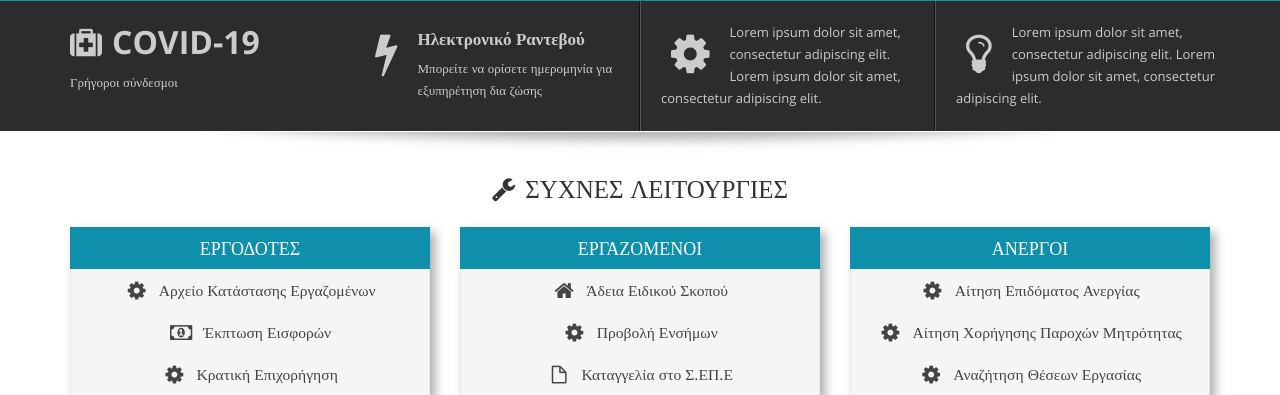
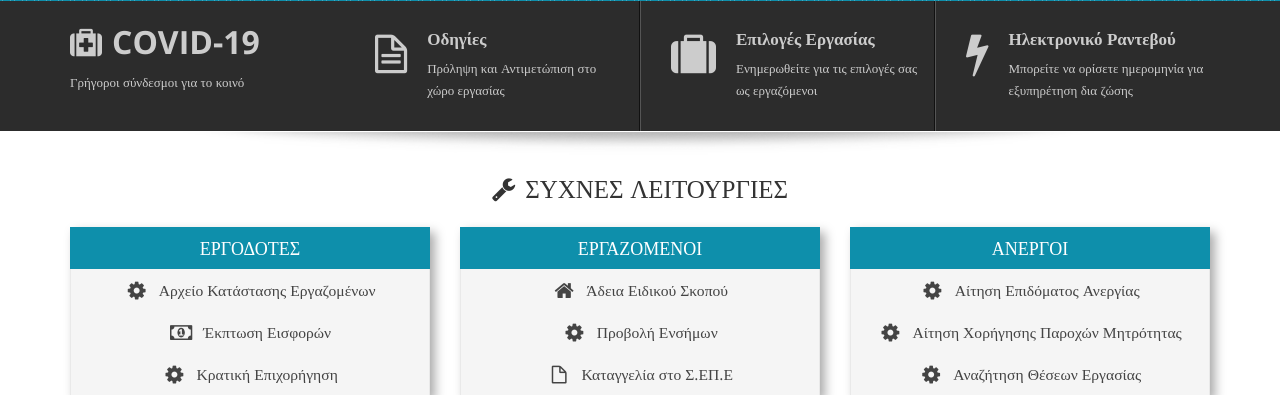
Before and after one commit to lpapadakos/eam-3, a PHP site: page / in a window 1280 px wide. Shown: the part 561-956 px from the top of the page. Run offline with PHP 8.4, Linux system fonts and the light colour scheme.

Commit message:
Homepage COVID area

```diff
--- a/htdocs/index.php
+++ b/htdocs/index.php
@@ -60,35 +60,34 @@
 				<div class="c3 introbox">
 					<div class="introboxinner">
 						<a href="/health-and-safety/covid-19"><h2><i class="icon-medkit smallrightmargin"></i>COVID-19</h2></a>
-						<p>Γρήγοροι σύνδεσμοι</p>
+						<p>Γρήγοροι σύνδεσμοι για το κοινό</p>
 					</div>
 				</div>
-				<a href="#" class="c3 introbox introboxfirst">
+				<!--Box 2-->
+				<a href="#"class="c3 introbox introboxfirst">
 					<div class="introboxinner">
-						<span class="homeicone">
-						<i class="icon-bolt"></i>
-						</span>
+						<i class="icon-file-alt homeicone"></i>
+						<h3>Οδηγίες</h3>
+						<p>Πρόληψη και Αντιμετώπιση στο χώρο εργασίας</p>
+					</div>
+				</a>
+				<!--Box 3-->
+				<a href="#" class="c3 introbox introboxmiddle">
+					<div class="introboxinner">
+						<i class="icon-suitcase homeicone"></i>
+						<h3>Επιλογές Εργασίας</h3>
+						<p>Ενημερωθείτε για τις επιλογές σας ως εργαζόμενοι</p>
+					</div>
+				</a>
+				<!--Box 1-->
+				<a href="#" class="c3 introbox introboxlast">
+					<div class="introboxinner">
+						<i class="icon-bolt homeicone"></i>
 						<h3>Ηλεκτρονικό Ραντεβού</h3>
 						<p>Μπορείτε να ορίσετε ημερομηνία για εξυπηρέτηση δια ζώσης</p>
 					</div>
 				</a>
-				<!--Box 2-->
-				<a href="#"class="c3 introbox introboxmiddle">
-					<div class="introboxinner">
-						<span class="homeicone">
-						<i class="icon-cog"></i>
-						</span> Lorem ipsum dolor sit amet, consectetur adipiscing elit. Lorem ipsum dolor sit amet, consectetur adipiscing elit.
-					</div>
-				</a>
-				<!--Box 3-->
-				<a href="#" class="c3 introbox introboxlast">
-					<div class="introboxinner">
-						<span class="homeicone">
-						<i class="icon-lightbulb"></i>
-						</span>
-						Lorem ipsum dolor sit amet, consectetur adipiscing elit. Lorem ipsum dolor sit amet, consectetur adipiscing elit.
-					</div>
-</a>
+
 			</div>
 		</div>
 	</div>
```
